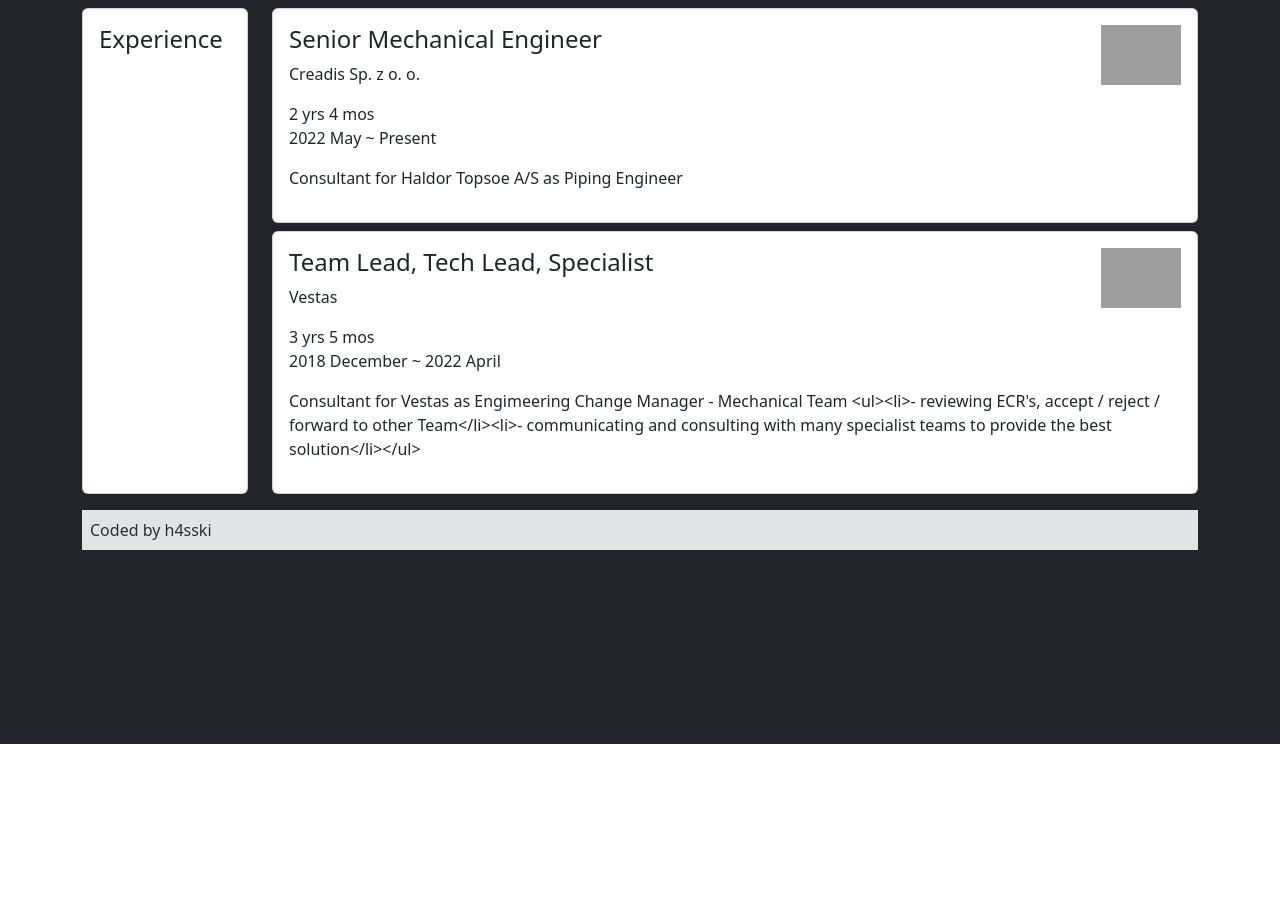
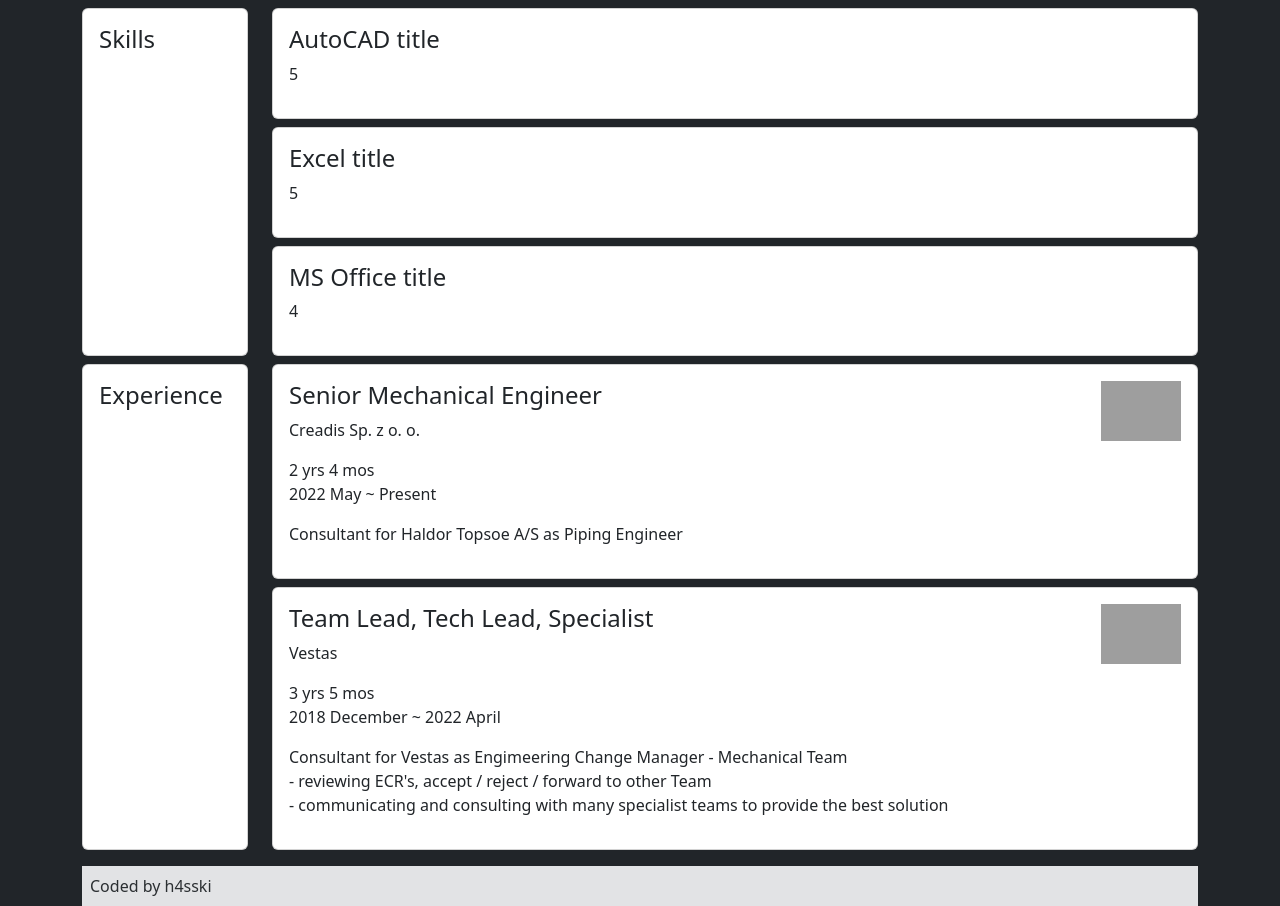
Before and after one commit to h4sski-programming/django_h4sski_webpage, a Django app: page / in a window 1280 px wide. Shown: the part 56-962 px from the top of the page. Before the commit the page ends 800 px from the top, so only its background shows below. Run offline with Django 5.2, Linux system fonts and the light colour scheme; grey boxes are pictures that could not be loaded.

Commit message:
find solution by using -> \ n <- to force new line

```diff
--- a/h4sski_site/h4site/templates/index.html
+++ b/h4sski_site/h4site/templates/index.html
@@ -11,12 +11,35 @@
 <div class="row">
 
     <div class="col col-2 mb-2">
+        <div class="card h-100"><div class="card-body">
+            <h4 class="card-title">Skills</h4>
+        </div></div>
+    </div>
+    <div class="col">
+        {% for skill in skills %}
+        <div class="card mb-2">
+            <div class="card-body">
+                <div class="row">
+                    <div class="col">
+                        <h4 class="card-title">{{ skill.name }} title</h4>
+                        <p class="">{{ skill.level }}</p>
+                    </div>
+                </div>
+            </div>
+        </div>
+        {% endfor %}
+    </div>
+</div>
+
+<div class="row">
+
+    <div class="col col-2 mb-2">
         <div class="card h-100">
         <div class="card-body">
             <h4 class="card-title">Experience</h4>
         </div></div>
     </div>
-    <div class="col col">
+    <div class="col">
     {% for card in cards %}
 
     <div class="card mb-2">
--- a/h4sski_site/h4site/views.py
+++ b/h4sski_site/h4site/views.py
@@ -4,6 +4,21 @@ from django.views.generic import TemplateView
 
 class IndexView(TemplateView):
     template_name = 'index'
+
+    skills = [
+        {
+            'name': 'AutoCAD',
+            'level': 5,
+        },
+        {
+            'name': 'Excel',
+            'level': 5,
+        },
+        {
+            'name': 'MS Office',
+            'level': 4,
+        },
+    ]
 
     cards = [
         {
@@ -22,13 +37,14 @@ class IndexView(TemplateView):
             'start_date': '2018 December',
             'end_date': '2022 April',
             'duration': '3 yrs 5 mos',
-            'description': "Consultant for Vestas as Engimeering Change Manager - Mechanical Team <ul><li>- reviewing ECR's, accept / reject / forward to other Team</li><li>- communicating and consulting with many specialist teams to provide the best solution</li></ul>",
+            'description': "Consultant for Vestas as Engimeering Change Manager - Mechanical Team \n- reviewing ECR's, accept / reject / forward to other Team\n- communicating and consulting with many specialist teams to provide the best solution",
         },
     ]
 
     context = {
         'nickname': 'h4sski',
         'cards': cards,
+        'skills': skills,
     }
 
     def get(self, request):
@@ -44,7 +60,7 @@ class SubView(TemplateView):
             'start_date': '2018 December',
             'end_date': '2022 April',
             'duration': '3 yrs 5 mos',
-            'description': "Consultant for Vestas as Engimeering Change Manager - Mechanical Team <ul><li>- reviewing ECR's, accept / reject / forward to other Team</li><li>- communicating and consulting with many specialist teams to provide the best solution</li></ul>",
+            'description': "Consultant for Vestas as Engimeering Change Manager - Mechanical Team \n- reviewing ECR's, accept / reject / forward to other Team\n- communicating and consulting with many specialist teams to provide the best solution",
         },
     ]
 
```
